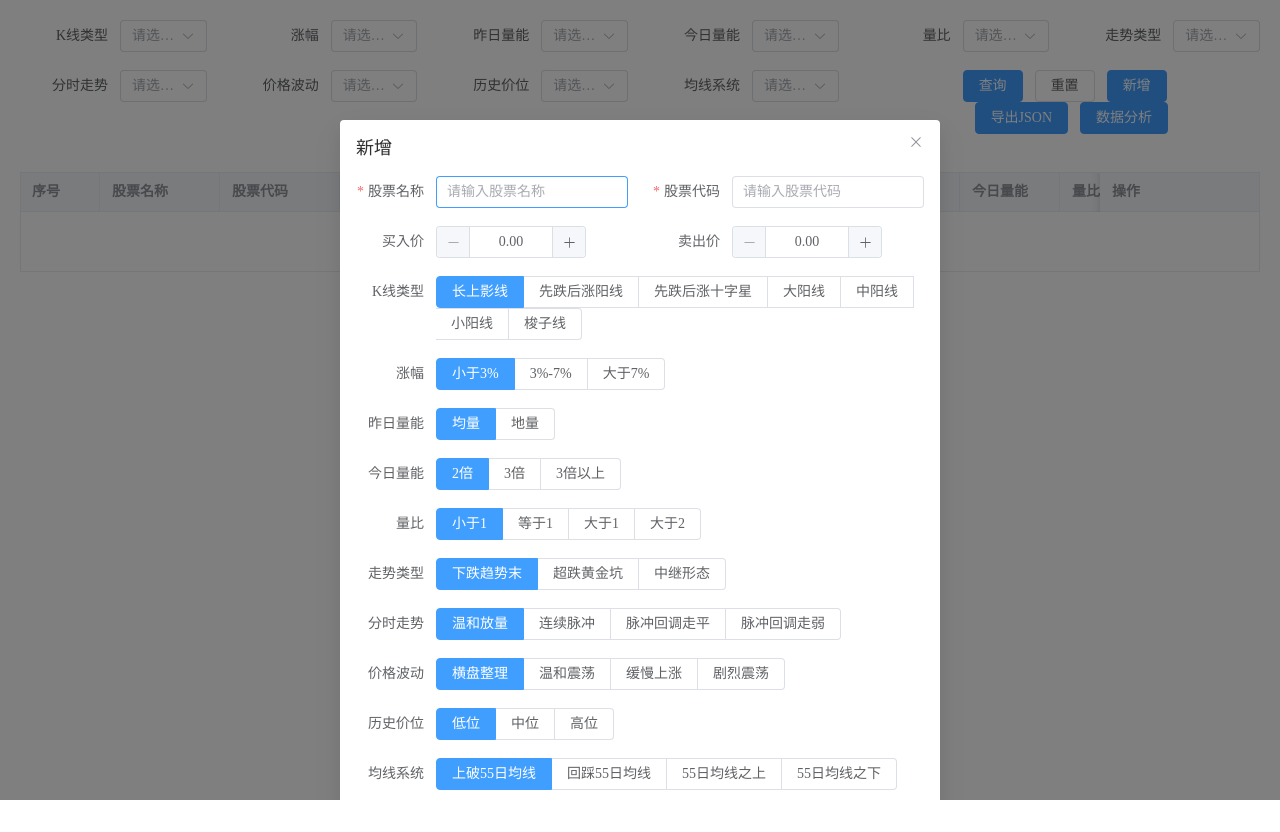
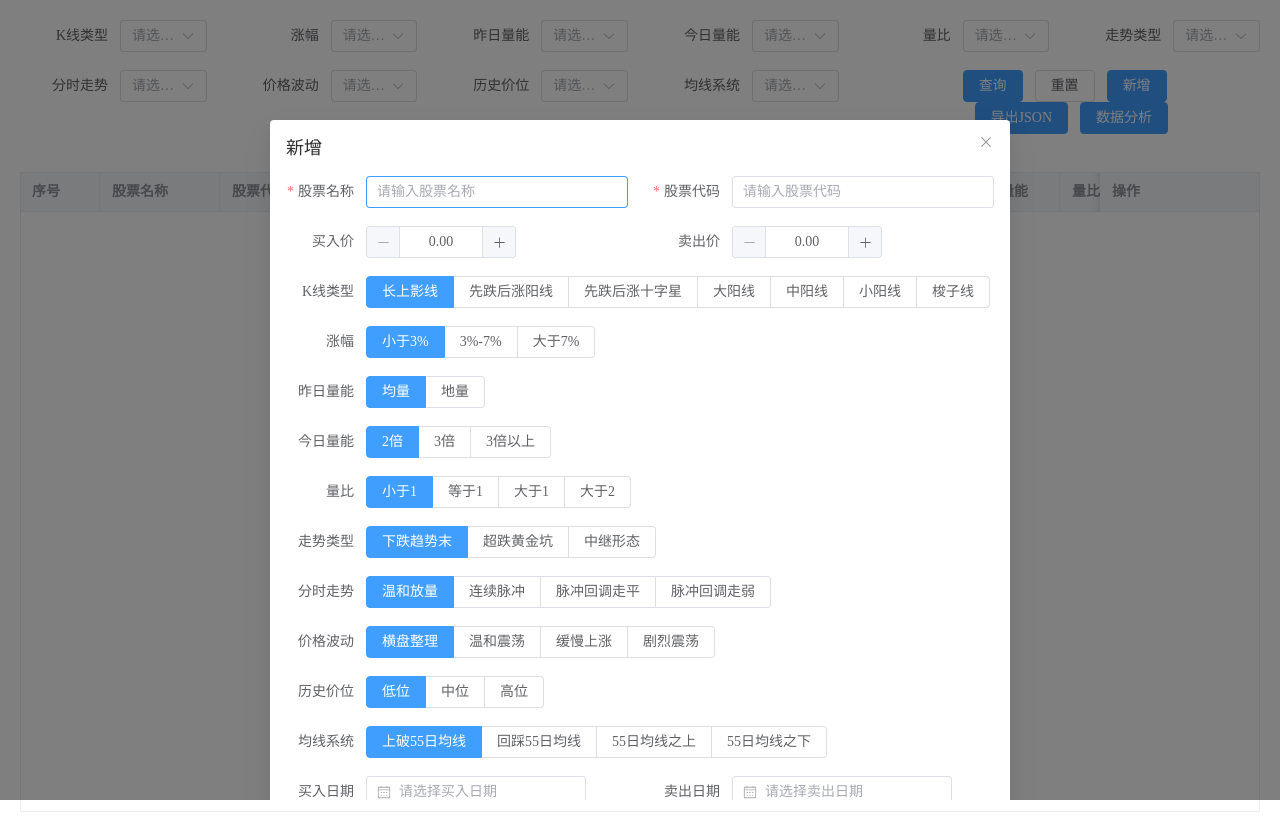
Before and after one commit to dmxyws/data-analysis, a Vue app: page /home in a window 1280 px wide. Both pictures are taken after a click on the button "新增". Before the commit the page ends 800 px from the top, so only its background shows below. Built offline with nearby package versions, Linux system fonts and the light colour scheme.

Commit message:
refactor(home): 表格固定高度、新增/编辑弹框宽度

```diff
--- a/src/views/home/components/formDialog.vue
+++ b/src/views/home/components/formDialog.vue
@@ -2,7 +2,7 @@
   <el-dialog
     v-model="dialogVisible"
     :title="dialogType === 'add' ? '新增' : '编辑'"
-    width="600px"
+    width="740px"
   >
     <el-form ref="formRef" :model="formData" label-width="80px" :rules="rules">
       <el-row :gutter="24">
--- a/src/views/home/index.vue
+++ b/src/views/home/index.vue
@@ -183,6 +183,7 @@
 
     <el-table
       :data="tableData"
+      height="calc(100vh - 160px)"
       border
       stripe
       fit
```
